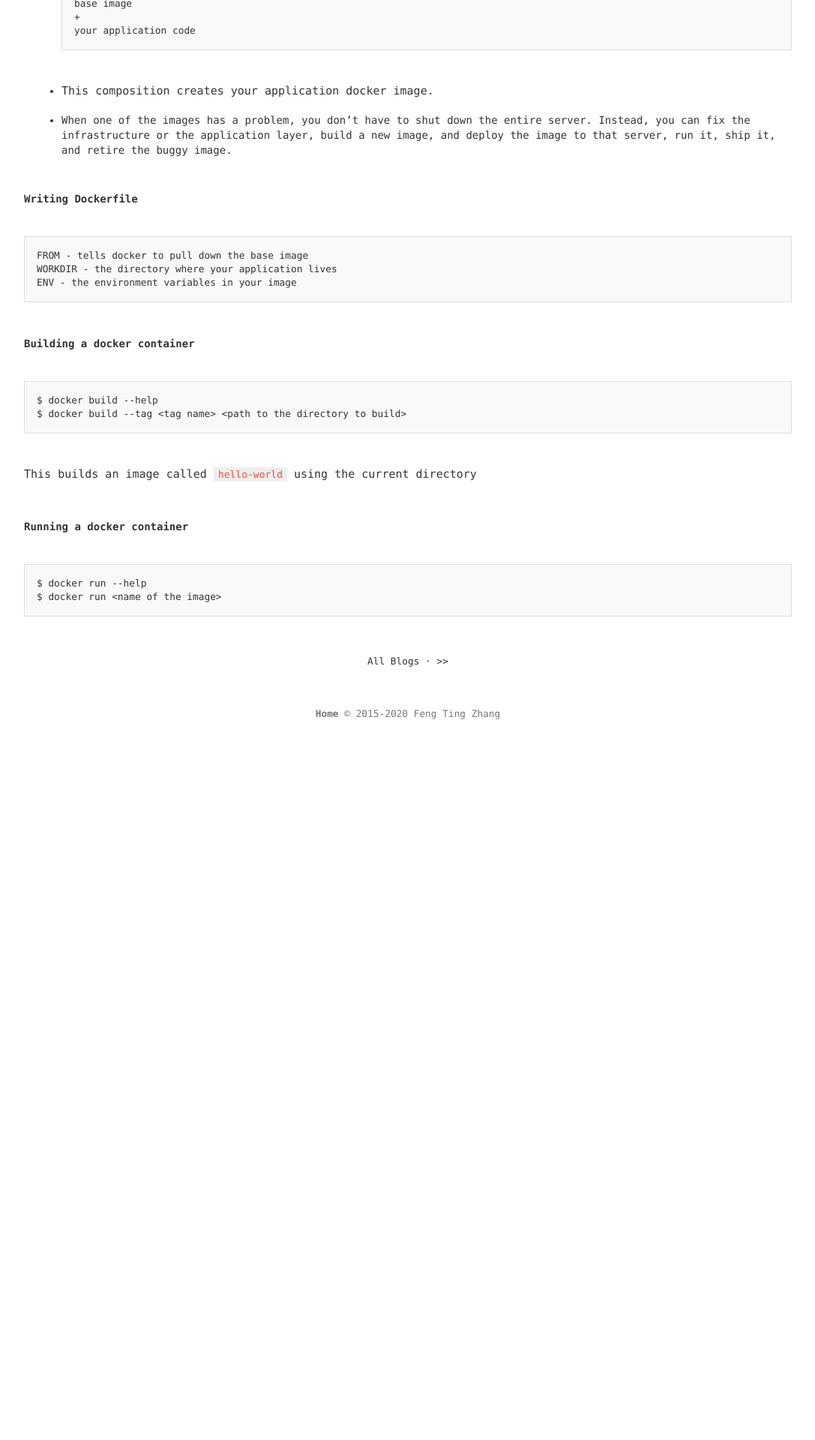
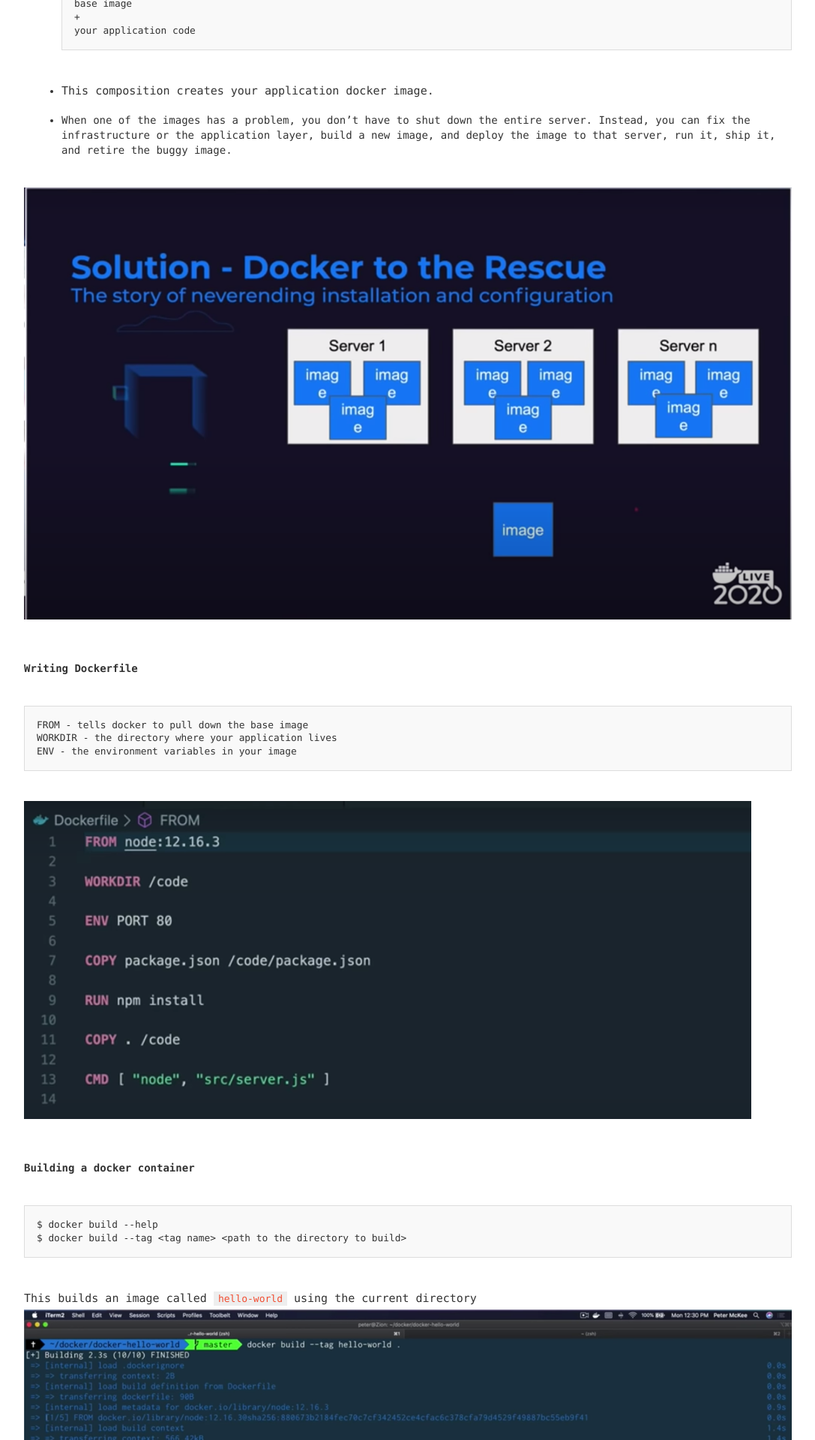
Before and after one commit to fengtingzhang/blog, a Jekyll site: the page built from _posts/2020-05-28-Docker-Con-2020.md, in a window 1280 px wide. Shown: the part 816-2736 px from the top of the page at 75% size, without its empty margins (96-1183 px from the left). Built offline with Jekyll 4.4.1, drawn with Linux system fonts in a browser that asks for light colours; before the commit the page ends 1813 px from its top, so only the background shows below that.

Commit message:
Update 2020-05-28-Docker-Con-2020.md

````diff
--- a/_posts/2020-05-28-Docker-Con-2020.md
+++ b/_posts/2020-05-28-Docker-Con-2020.md
@@ -33,12 +33,15 @@ your application code
 
 * When one of the images has a problem, you don't have to shut down the entire server. Instead, you can fix the infrastructure or the application layer, build a new image, and deploy the image to that server, run it,  ship it, and retire the buggy image.
 
+![Deployment](/img/docker-con-2020-docker-deployment.png "deployment")
+
 #### Writing Dockerfile
 ```
 FROM - tells docker to pull down the base image
 WORKDIR - the directory where your application lives
 ENV - the environment variables in your image
 ```
+![Writing](/img/docker-con-2020-Dockerfile.png "writing")
 
 #### Building a docker container
 ```
@@ -46,6 +49,7 @@ $ docker build --help
 $ docker build --tag <tag name> <path to the directory to build>
 ```
 This builds an image called `hello-world` using the current directory
+![Building](/img/docker-con-2020-docker-build.png "building")
 
 #### Running a docker container
 ```
````
